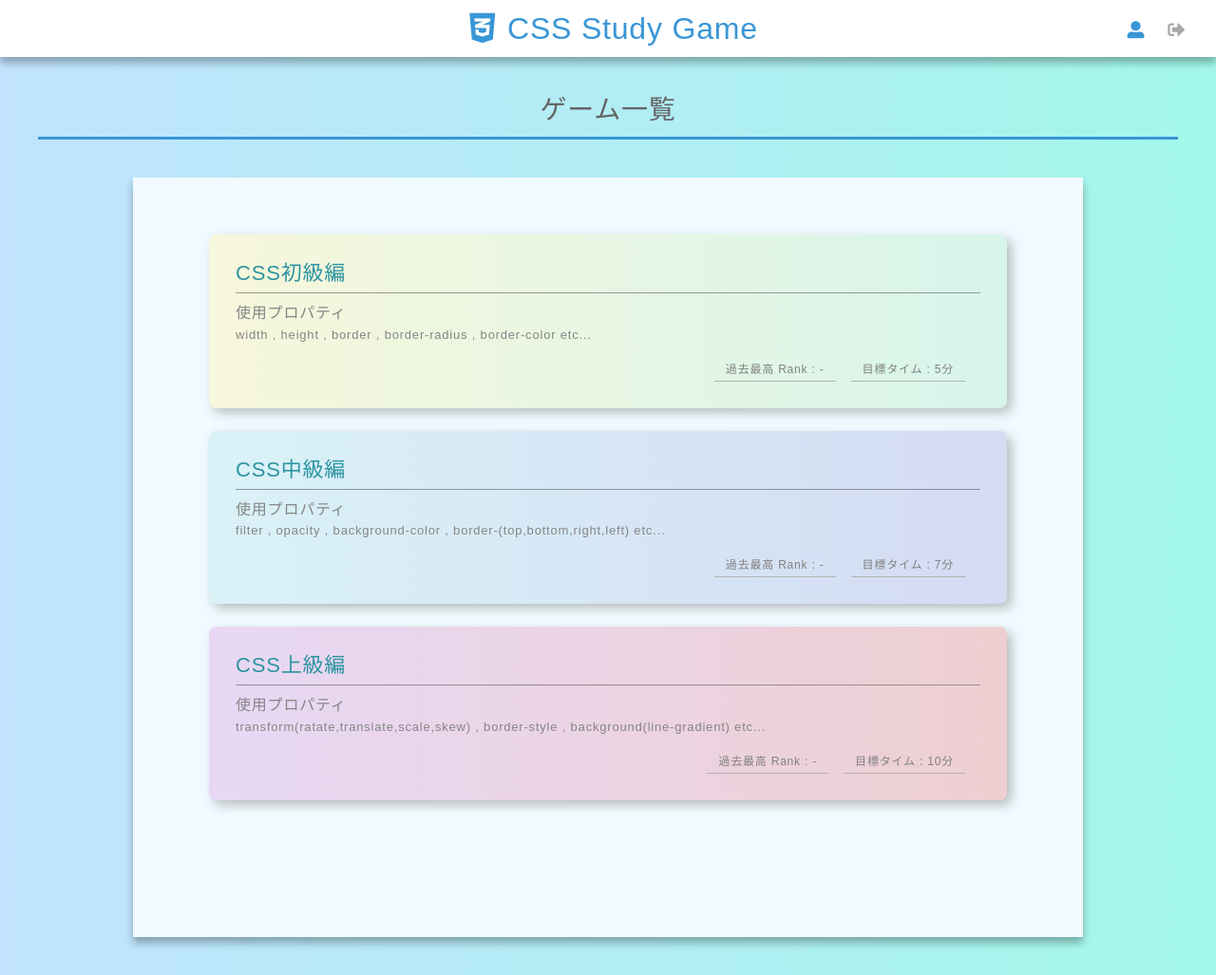
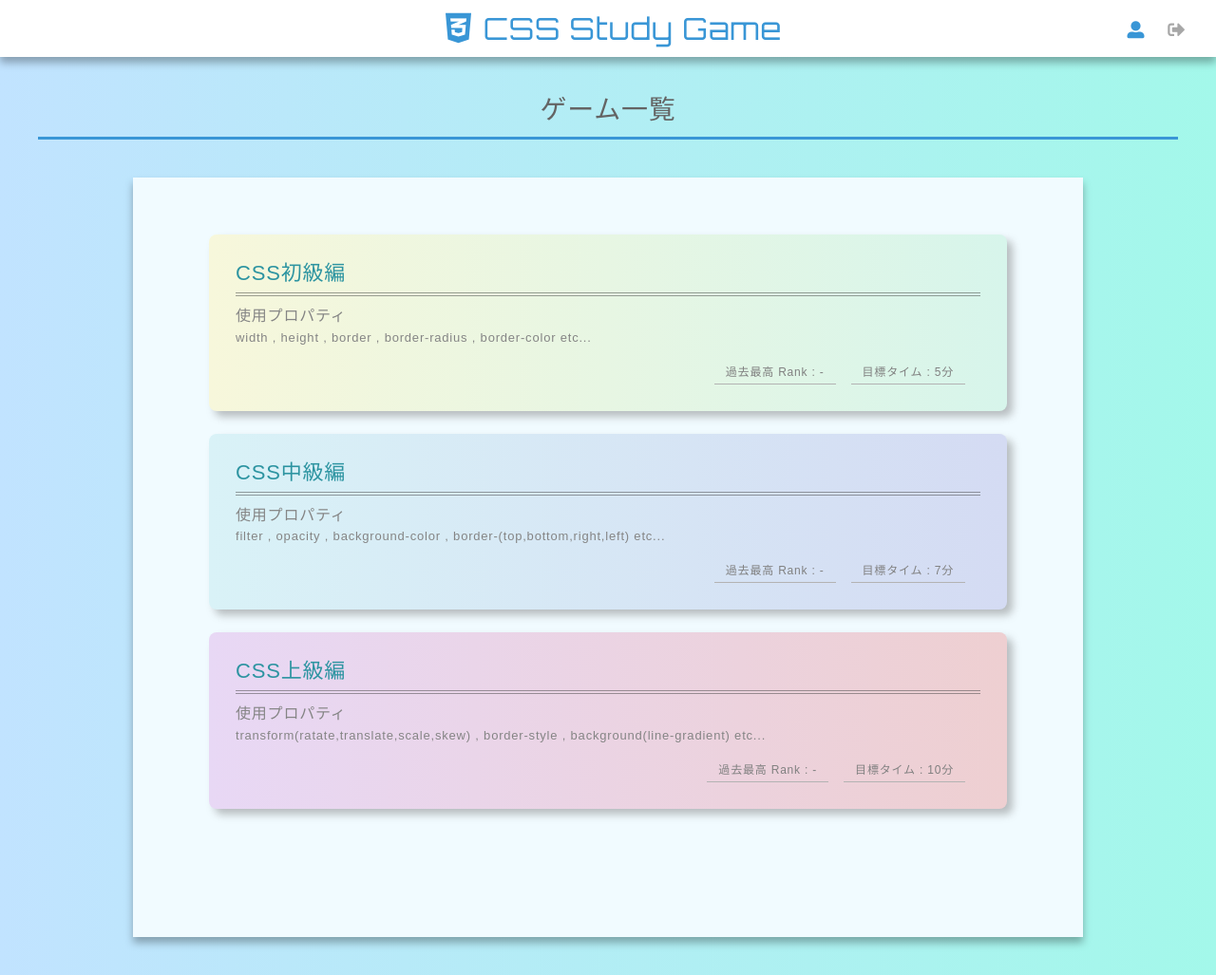
Before and after one commit to VegetableMeat/css-study-game, a PHP site: page /front.html in a window 1280 px wide. Shown: the whole page at 95% size. Run offline with PHP 8.4, Linux system fonts and the light colour scheme; some libraries are stand-ins or nearby versions.

Commit message:
ヘッダーフォント修正

```diff
--- a/front.html
+++ b/front.html
@@ -6,6 +6,7 @@
     <meta http-equiv="X-UA-Compatible" content="ie=edge">
     <title>CSS Study Game</title>
     <link href="https://use.fontawesome.com/releases/v5.12.0/css/all.css" rel="stylesheet">
+    <link href="https://fonts.googleapis.com/css?family=Orbitron&display=swap" rel="stylesheet">
     <link href="style.css" rel="stylesheet">
     <script src="https://unpkg.com/sweetalert/dist/sweetalert.min.js"></script>
     <script src="https://code.jquery.com/jquery-3.4.1.slim.min.js"></script>
--- a/game.html
+++ b/game.html
@@ -11,6 +11,7 @@
     </script>
     <title>CSS Study Game</title>
     <link href="https://use.fontawesome.com/releases/v5.12.0/css/all.css" rel="stylesheet">
+    <link href="https://fonts.googleapis.com/css?family=Orbitron&display=swap" rel="stylesheet">
     <link href="style.css" rel="stylesheet">
     <script src="https://unpkg.com/sweetalert/dist/sweetalert.min.js"></script>
     <script src="https://code.jquery.com/jquery-3.4.1.slim.min.js"></script>
--- a/login.html
+++ b/login.html
@@ -6,6 +6,7 @@
     <meta http-equiv="X-UA-Compatible" content="ie=edge">
     <title>CSS Study Game</title>
     <link href="https://use.fontawesome.com/releases/v5.12.0/css/all.css" rel="stylesheet">
+    <link href="https://fonts.googleapis.com/css?family=Orbitron&display=swap" rel="stylesheet">
     <link href="style.css" rel="stylesheet">
     <script src="https://unpkg.com/sweetalert/dist/sweetalert.min.js"></script>
     <script src="https://code.jquery.com/jquery-3.4.1.slim.min.js"></script>
--- a/profile.html
+++ b/profile.html
@@ -6,6 +6,7 @@
     <meta http-equiv="X-UA-Compatible" content="ie=edge">
     <title>CSS Study Game</title>
     <link href="https://use.fontawesome.com/releases/v5.12.0/css/all.css" rel="stylesheet">
+    <link href="https://fonts.googleapis.com/css?family=Orbitron&display=swap" rel="stylesheet">
     <link href="style.css" rel="stylesheet">
     <script src="https://unpkg.com/sweetalert/dist/sweetalert.min.js"></script>
     <script src="https://code.jquery.com/jquery-3.4.1.slim.min.js"></script>
--- a/register.html
+++ b/register.html
@@ -6,6 +6,7 @@
     <meta http-equiv="X-UA-Compatible" content="ie=edge">
     <title>CSS Study Game</title>
     <link href="https://use.fontawesome.com/releases/v5.12.0/css/all.css" rel="stylesheet">
+    <link href="https://fonts.googleapis.com/css?family=Orbitron&display=swap" rel="stylesheet">
     <link href="style.css" rel="stylesheet">
     <script src="https://unpkg.com/sweetalert/dist/sweetalert.min.js"></script>
     <script src="https://code.jquery.com/jquery-3.4.1.slim.min.js"></script>
--- a/script.js
+++ b/script.js
@@ -260,8 +260,6 @@ $(function(){
 
                 }
             });
-
-
         }
     });
 });
--- a/style.css
+++ b/style.css
@@ -57,7 +57,8 @@ header {
       font-size: 36px;
       color: #3996d6; }
   header .header-title h1 {
-    color: #3996d6; }
+    color: #3996d6;
+    font-family: 'Orbitron', sans-serif; }
   @media screen and (max-width: 767px) {
     header {
       height: 46px; }
@@ -515,14 +516,14 @@ button {
     padding: 28px;
     border-radius: 8px;
     background: linear-gradient(to bottom, #e1f5e9, #dfe7f5);
-    filter: drop-shadow(5px 5px 6px rgba(99, 99, 99, 0.404));
+    filter: drop-shadow(6px 6px 4px rgba(99, 99, 99, 0.404)) hue-rotate(0deg);
     transition: filter 0.3s; }
     .game-list .game-card:hover {
-      filter: drop-shadow(2px 2px 2px rgba(99, 99, 99, 0.555)); }
+      filter: drop-shadow(3px 2px 2px rgba(99, 99, 99, 0.555)) hue-rotate(30deg); }
   .game-list .game-card-title {
     padding-bottom: 8px;
     margin-bottom: 12px;
-    border-bottom: solid 1.5px rgba(68, 68, 68, 0.5); }
+    border-bottom: double 4px rgba(68, 68, 68, 0.5); }
     .game-list .game-card-title h2 {
       font-size: 22px;
       color: #2d94a1; }
--- a/style.scss
+++ b/style.scss
@@ -99,6 +99,7 @@ header{
 
         h1{
             color: $main-color;
+            font-family: 'Orbitron', sans-serif;
         }
     }
     @include mq-down(){
@@ -674,16 +675,16 @@ button{
         padding: 28px;
         border-radius: 8px;
         background: linear-gradient(to bottom, rgb(225, 245, 233), rgb(223, 231, 245));
-        filter: drop-shadow(5px 5px 6px rgba(99, 99, 99, 0.404));
+        filter: drop-shadow(6px 6px 4px rgba(99, 99, 99, 0.404)) hue-rotate(0deg);
         transition: filter 0.3s;
         &:hover{
-            filter: drop-shadow(2px 2px 2px rgba(99, 99, 99, 0.555));
+            filter: drop-shadow(3px 2px 2px rgba(99, 99, 99, 0.555)) hue-rotate(30deg);
         }
     }
     .game-card-title{
         padding-bottom: 8px;
         margin-bottom: 12px;
-        border-bottom: solid 1.5px rgba(68, 68, 68, 0.5);
+        border-bottom: double 4px rgba(68, 68, 68, 0.5);
         h2{
             font-size: 22px;
             color: rgb(45, 148, 161);
```
Also changed, not shown: 1 other file.
